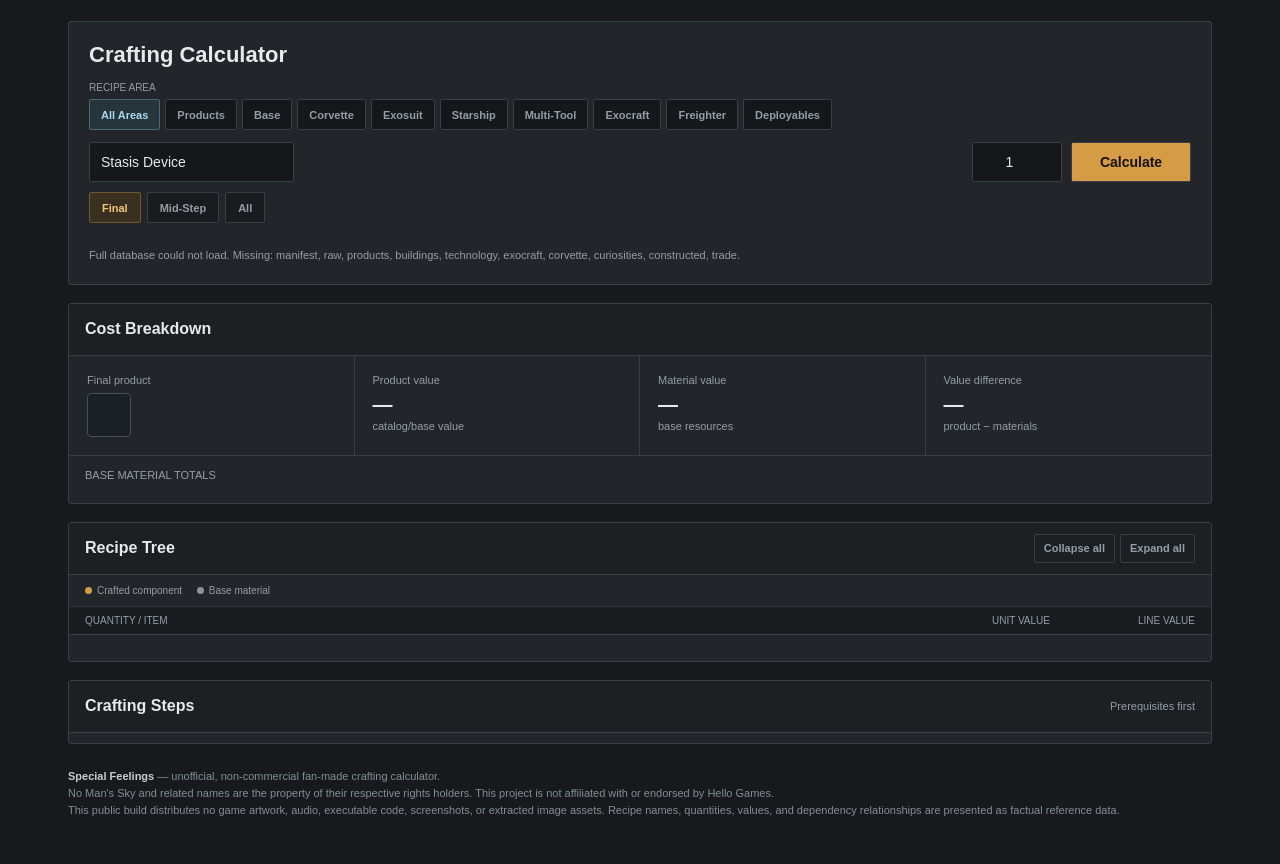
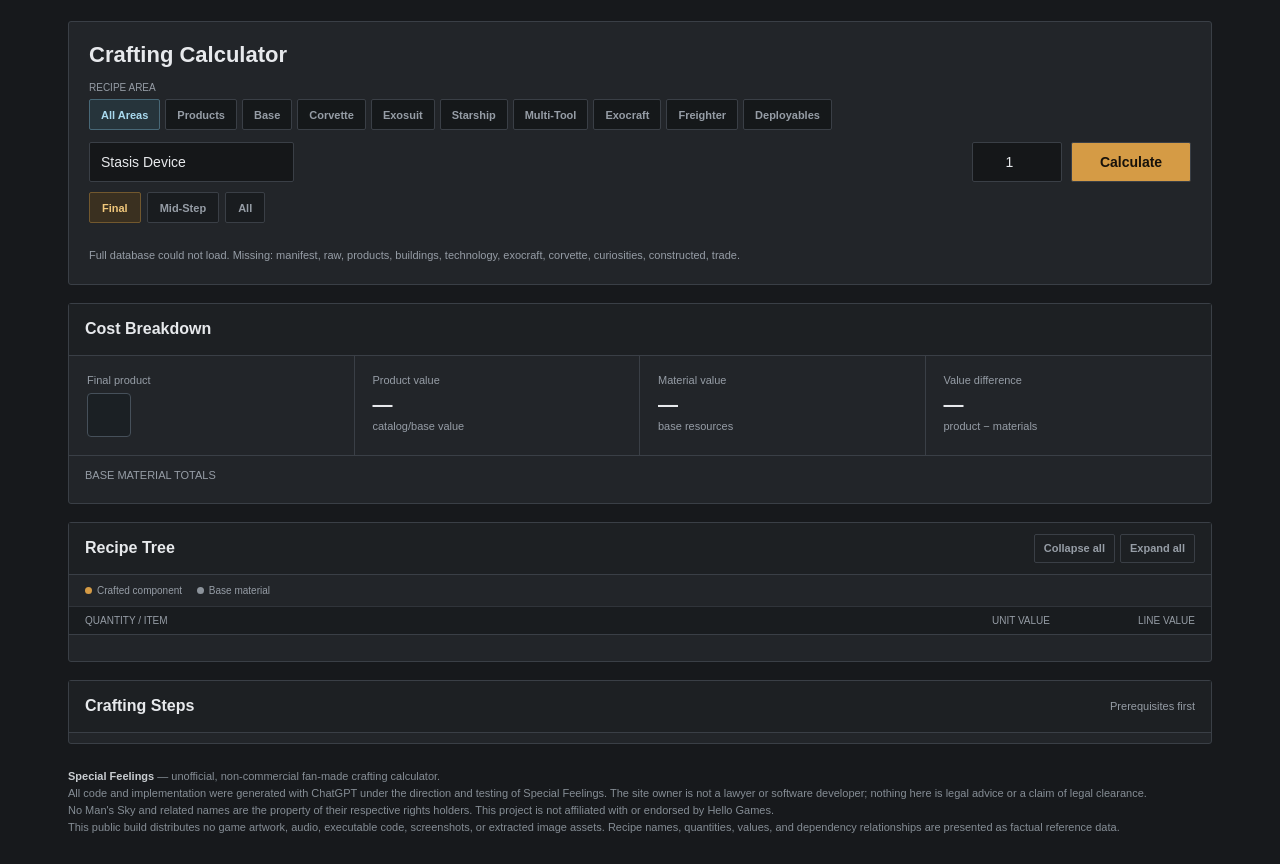
Before and after one commit to Special-Feelings/NMS-Crafting, a plain HTML site: page index.html in a window 1280 px wide. Shown: the part 61-925 px from the top of the page. Drawn offline with Linux system fonts and the light colour scheme; no server answers.

Commit message:
Show ChatGPT and legal-knowledge disclaimer on site

```diff
--- a/index.html
+++ b/index.html
@@ -59,6 +59,7 @@
 </main>
 <footer class="site-footer">
   <strong>Special Feelings</strong> — unofficial, non-commercial fan-made crafting calculator.<br>
+  All code and implementation were generated with ChatGPT under the direction and testing of Special Feelings. The site owner is not a lawyer or software developer; nothing here is legal advice or a claim of legal clearance.<br>
   No Man's Sky and related names are the property of their respective rights holders. This project is not affiliated with or endorsed by Hello Games.<br>
   This public build distributes no game artwork, audio, executable code, screenshots, or extracted image assets. Recipe names, quantities, values, and dependency relationships are presented as factual reference data.
 </footer>
```
